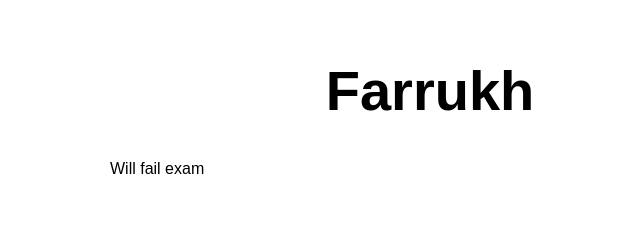
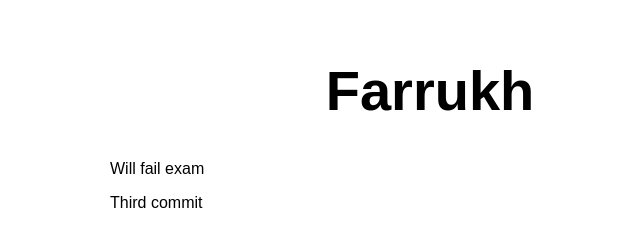
Before and after one commit to Nikcname/Test, a plain HTML site: page index.html in a window 1280 px wide. Shown: the whole page, without its empty margins (210-850 px from the left). Drawn offline with Linux system fonts and the light colour scheme.

Commit message:
Update index.html

```diff
--- a/index.html
+++ b/index.html
@@ -12,6 +12,7 @@
   <main>
     <h1>Farrukh</h1>
     <p>Will fail exam<p>
+    <p>Third commit<p>
   </main>
 </body>
 
```
